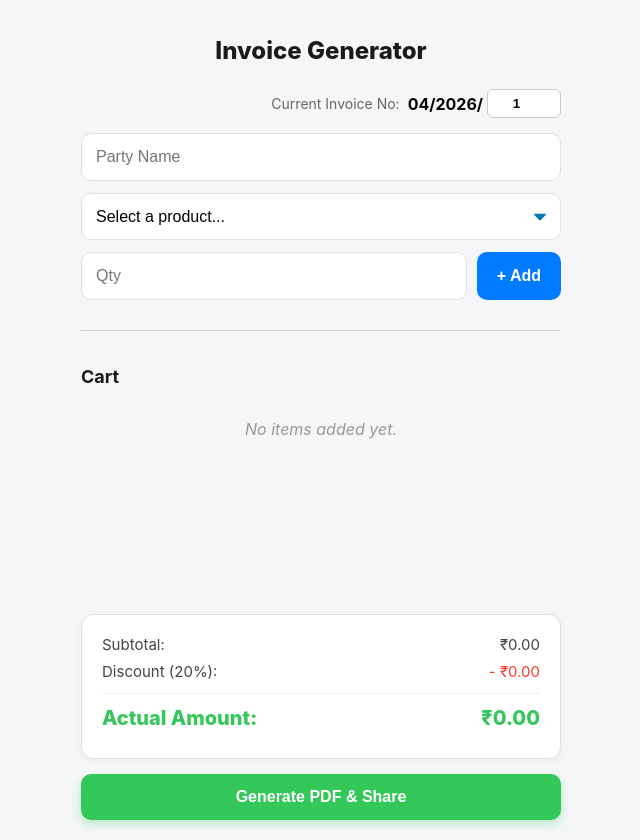
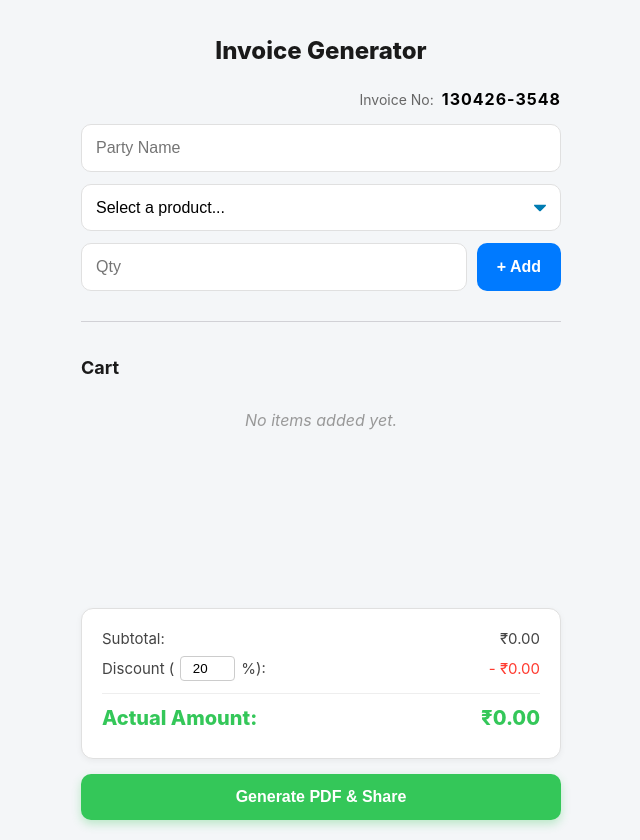
Before and after one commit to Aerozel/Invoice-App, a React (Vite) app: page / in a window 1280 px wide. Shown: the whole page, without its empty margins (319-959 px from the left). Built offline with nearby package versions, Linux system fonts and the light colour scheme.

Commit message:
Added dynamic discount, random invoice formatting, and custom filenames

```diff
--- a/src/app.jsx
+++ b/src/app.jsx
@@ -22,51 +22,20 @@ export default function App() {
   const [quantity, setQuantity] = useState('');
   const [items, setItems] = useState([]);
 
-  // Counter States
-  const [invoiceCounter, setInvoiceCounter] = useState(1);
-  const [currentMonthYear, setCurrentMonthYear] = useState('');
+  const [discountPercent, setDiscountPercent] = useState(20);
+  const [invoiceNumber, setInvoiceNumber] = useState('');
 
   useEffect(() => {
-    loadInvoiceCounter();
+    generateNewInvoiceNumber();
   }, []);
 
-  const loadInvoiceCounter = () => {
+  const generateNewInvoiceNumber = () => {
     const now = new Date();
-    // For local storage logic
-    const monthYearKey = `${now.getMonth() + 1}-${now.getFullYear()}`;
-    // For display logic
+    const dd = String(now.getDate()).padStart(2, '0');
     const mm = String(now.getMonth() + 1).padStart(2, '0');
-    const yyyy = now.getFullYear();
-    setCurrentMonthYear(`${mm}/${yyyy}`);
-
-    const savedData = localStorage.getItem('invoice_data');
-
-    if (savedData) {
-      const { monthYear, counter } = JSON.parse(savedData);
-      if (monthYear === monthYearKey) {
-        setInvoiceCounter(counter);
-      } else {
-        setInvoiceCounter(1);
-        localStorage.setItem('invoice_data', JSON.stringify({ monthYear: monthYearKey, counter: 1 }));
-      }
-    } else {
-      localStorage.setItem('invoice_data', JSON.stringify({ monthYear: monthYearKey, counter: 1 }));
-    }
-  };
-
-  // Allows user to manually fix the counter if they switch devices
-  const handleManualCounterChange = (e) => {
-    const val = parseInt(e.target.value) || 1;
-    setInvoiceCounter(val);
-
-    const now = new Date();
-    const monthYearKey = `${now.getMonth() + 1}-${now.getFullYear()}`;
-    localStorage.setItem('invoice_data', JSON.stringify({ monthYear: monthYearKey, counter: val }));
-  };
-
-  const getFormattedInvoiceNumber = () => {
-    const xxxx = String(invoiceCounter).padStart(4, '0');
-    return `${currentMonthYear}/${xxxx}`;
+    const yy = String(now.getFullYear()).slice(-2);
+    const randomXXXX = String(Math.floor(1000 + Math.random() * 9000)); // Generates 1000 to 9999
+    setInvoiceNumber(`${dd}${mm}${yy}-${randomXXXX}`);
   };
 
   const addItem = () => {
@@ -94,7 +63,7 @@ export default function App() {
   };
 
   const subTotal = items.reduce((sum, item) => sum + item.total, 0);
-  const discount = subTotal * 0.20;
+  const discount = subTotal * (discountPercent / 100);
   const grandTotal = subTotal - discount;
 
   const generateAndSharePDF = async () => {
@@ -103,7 +72,6 @@ export default function App() {
       return;
     }
 
-    const invoiceNumber = getFormattedInvoiceNumber();
     const dateStr = new Date().toLocaleDateString();
 
     const htmlContent = `
@@ -146,7 +114,7 @@ export default function App() {
             <span>₹${subTotal.toFixed(2)}</span>
           </div>
           <div style="display: flex; justify-content: space-between; padding: 8px 0; border-bottom: 1px solid #eee;">
-            <span>Discount (20%):</span>
+            <span>Discount (${discountPercent}%):</span>
             <span style="color: #FF3B30;">- ₹${discount.toFixed(2)}</span>
           </div>
           <div style="display: flex; justify-content: space-between; padding: 12px 0; font-weight: bold; font-size: 1.2em; border-top: 2px solid #333;">
@@ -157,7 +125,10 @@ export default function App() {
       </div>
     `;
 
-    const fileName = `Invoice_${invoiceNumber.replace(/\//g, '-')}.pdf`;
+    // Clean up party name for safe file saving, and format as {party name}+{invoice number}.pdf
+    const safePartyName = partyName.replace(/[^a-zA-Z0-9 ]/g, "").trim();
+    const fileName = `${safePartyName}+${invoiceNumber}.pdf`;
+
     const opt = {
       margin: 0.5,
       filename: fileName,
@@ -170,13 +141,8 @@ export default function App() {
       const pdfBlob = await html2pdf().set(opt).from(htmlContent).output('blob');
       const file = new File([pdfBlob], fileName, { type: 'application/pdf' });
 
-      // Increment Counter
-      const newCounter = invoiceCounter + 1;
-      setInvoiceCounter(newCounter);
-
-      const now = new Date();
-      const monthYearKey = `${now.getMonth() + 1}-${now.getFullYear()}`;
-      localStorage.setItem('invoice_data', JSON.stringify({ monthYear: monthYearKey, counter: newCounter }));
+      // Generate a new random invoice number for the next customer
+      generateNewInvoiceNumber();
 
       if (navigator.canShare && navigator.canShare({ files: [file] })) {
         await navigator.share({
@@ -207,16 +173,9 @@ export default function App() {
     <div className="app-container">
       <h1 className="header-title">Invoice Generator</h1>
 
-      {/* NEW: Editable Invoice Counter */}
       <div style={{ display: 'flex', justifyContent: 'flex-end', marginBottom: '15px', alignItems: 'center' }}>
-        <span style={{ fontSize: '14px', color: '#666', marginRight: '8px' }}>Current Invoice No:</span>
-        <span style={{ fontWeight: 'bold', marginRight: '4px' }}>{currentMonthYear}/</span>
-        <input
-          type="number"
-          value={invoiceCounter}
-          onChange={handleManualCounterChange}
-          style={{ width: '60px', padding: '6px', borderRadius: '6px', border: '1px solid #ccc', textAlign: 'center', fontWeight: 'bold' }}
-        />
+        <span style={{ fontSize: '14px', color: '#666', marginRight: '8px' }}>Invoice No:</span>
+        <span style={{ fontWeight: 'bold', letterSpacing: '1px' }}>{invoiceNumber}</span>
       </div>
 
       <input
@@ -280,8 +239,17 @@ export default function App() {
           <span>Subtotal:</span>
           <span>₹{subTotal.toFixed(2)}</span>
         </div>
-        <div className="summary-row">
-          <span>Discount (20%):</span>
+        <div className="summary-row" style={{ alignItems: 'center' }}>
+          <span style={{ display: 'flex', alignItems: 'center' }}>
+            Discount (
+            <input
+              type="number"
+              value={discountPercent}
+              onChange={(e) => setDiscountPercent(e.target.value === '' ? 0 : parseFloat(e.target.value))}
+              style={{ width: '45px', padding: '4px', margin: '0 6px', borderRadius: '4px', border: '1px solid #ccc', textAlign: 'center' }}
+            />
+            %):
+          </span>
           <span className="discount-text">- ₹{discount.toFixed(2)}</span>
         </div>
         <div className="summary-row grand-total">
```
